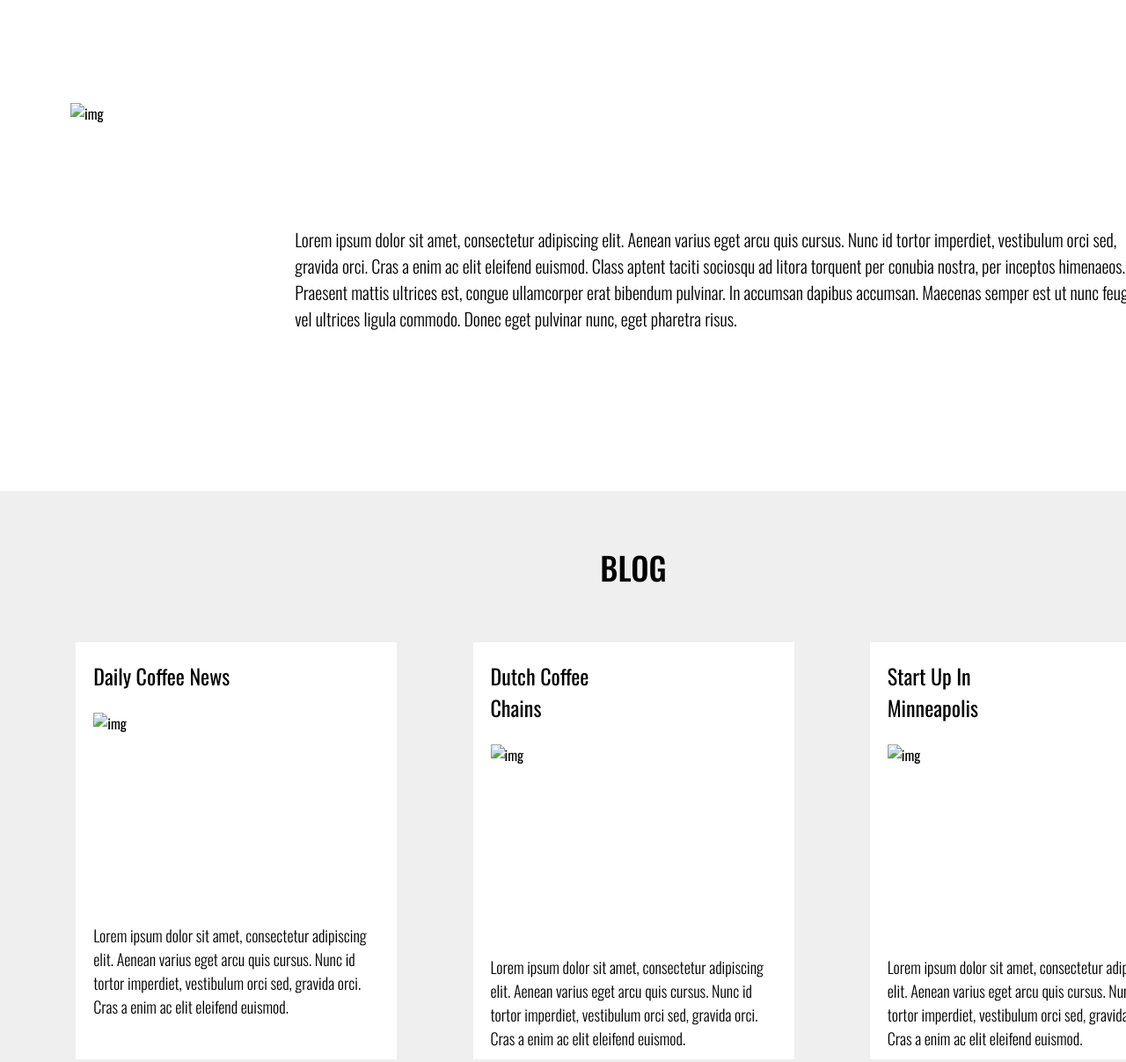
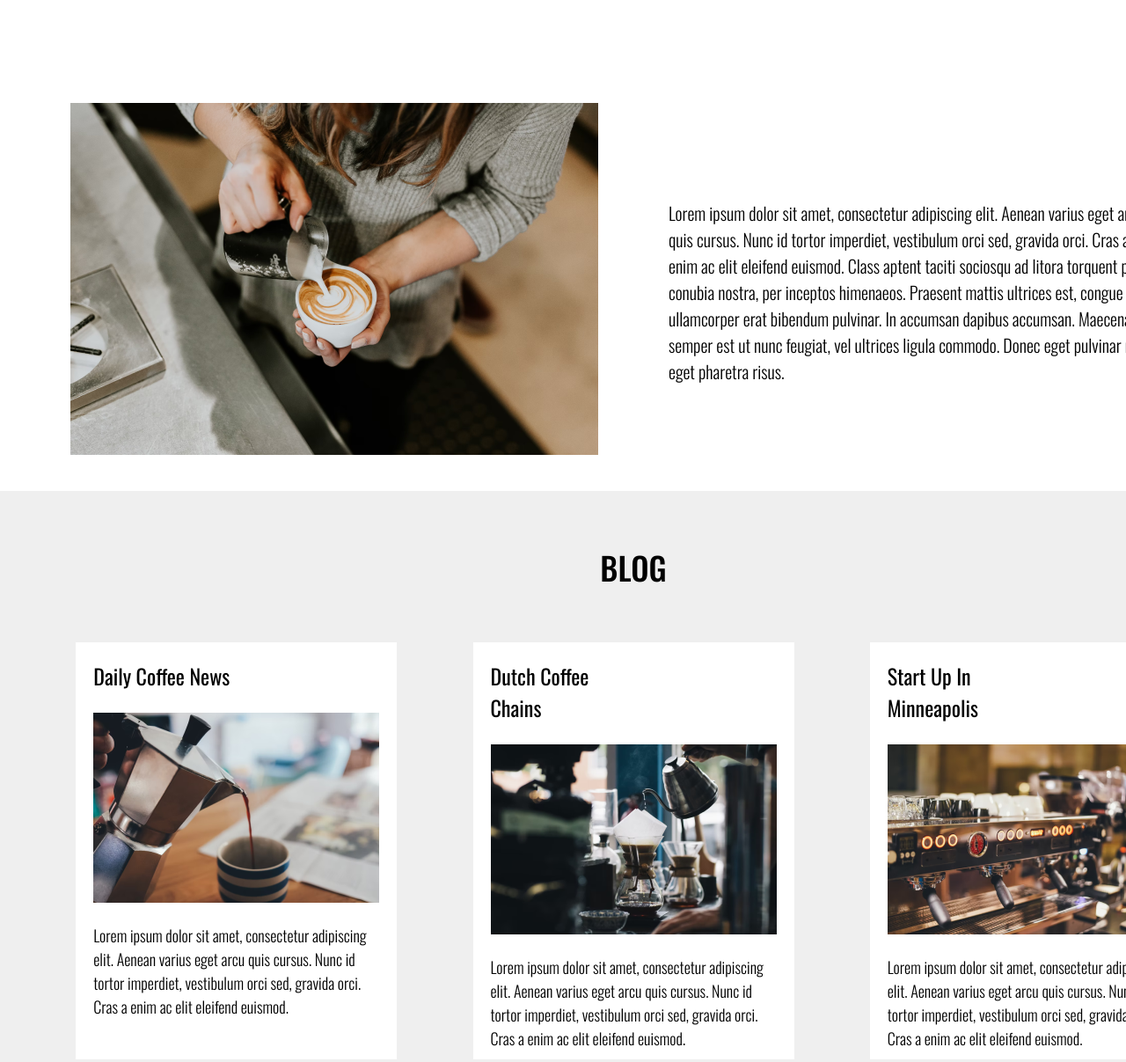
Before and after one commit to Syldys88/practice, a plain HTML site: page index.html in a window 1280 px wide. Shown: the part 824-2031 px from the top of the page at 88% size. Drawn offline with nearby package versions, Linux system fonts and the light colour scheme; files that its build step writes are made by us from their sources.

Commit message:
add placed in one folder

```diff
--- a/index.html
+++ b/index.html
@@ -4,7 +4,7 @@
     <meta charset="UTF-8">
     <meta http-equiv="X-UA-Compatible" content="IE=edge">
     <meta name="viewport" content="width=device-width, initial-scale=1.0">
-    <link rel="stylesheet" href="../WebPractice/css/styles.css">
+    <link rel="stylesheet" href="./styles.css">
     <link href="https://fonts.googleapis.com/css2?family=Oswald:wght@300;400;500;700&display=swap" rel="stylesheet">
     <title>Project Coffee House</title>
 </head>
@@ -34,7 +34,7 @@
                 <div class="story__inner">
                     <div class="story__title">STORY</div>
                     <div class="story__content">
-                        <div class="story__image"><img src="/images/Block__story.png" alt="img"></div>
+                        <div class="story__image"><img src="/Block__story.png" alt="img"></div>
                         <div class="story__text">Lorem ipsum dolor sit amet, consectetur adipiscing elit. Aenean varius eget arcu quis cursus. Nunc id tortor imperdiet, vestibulum orci sed, gravida orci. Cras a enim ac elit eleifend euismod. Class aptent taciti sociosqu ad litora torquent per conubia nostra, per inceptos himenaeos. Praesent mattis ultrices est, congue ullamcorper erat bibendum pulvinar. In accumsan dapibus accumsan. Maecenas semper est ut nunc feugiat, vel ultrices ligula commodo. Donec eget pulvinar nunc, eget pharetra risus.</div>
                     </div>
                 </div>
@@ -44,17 +44,17 @@
                 <div class="blog__inner">
                     <div class="card">
                         <div class="card__title">Daily Coffee News</div>
-                        <div class="card__img"><img src="/images/card1.png" alt="img"></div>
+                        <div class="card__img"><img src="/card1.png" alt="img"></div>
                         <div class="card__text">Lorem ipsum dolor sit amet, consectetur adipiscing elit. Aenean varius eget arcu quis cursus. Nunc id tortor imperdiet, vestibulum orci sed, gravida orci. Cras a enim ac elit eleifend euismod.</div>
                     </div>
                     <div class="card">
                         <div class="card__title">Dutch Coffee Chains</div>
-                        <div class="card__img"><img src="/images/card2.png" alt="img"></div>
+                        <div class="card__img"><img src="/card2.png" alt="img"></div>
                         <div class="card__text">Lorem ipsum dolor sit amet, consectetur adipiscing elit. Aenean varius eget arcu quis cursus. Nunc id tortor imperdiet, vestibulum orci sed, gravida orci. Cras a enim ac elit eleifend euismod.</div>
                     </div>
                     <div class="card">
                         <div class="card__title">Start Up In Minneapolis</div>
-                        <div class="card__img"><img src="/images/card3.png" alt="img"></div>
+                        <div class="card__img"><img src="/card3.png" alt="img"></div>
                         <div class="card__text">Lorem ipsum dolor sit amet, consectetur adipiscing elit. Aenean varius eget arcu quis cursus. Nunc id tortor imperdiet, vestibulum orci sed, gravida orci. Cras a enim ac elit eleifend euismod.</div>
                     </div>
                 </div>
--- a/styles.css
+++ b/styles.css
@@ -70,7 +70,7 @@ body {
     justify-content: center;
     width: 1440px;
     height: 622px;
-    background-image: url(/images/Block__home.png);
+    background-image: url(/Block__home.png);
     background-repeat: no-repeat;
     margin-bottom: 18px;
 }
```
